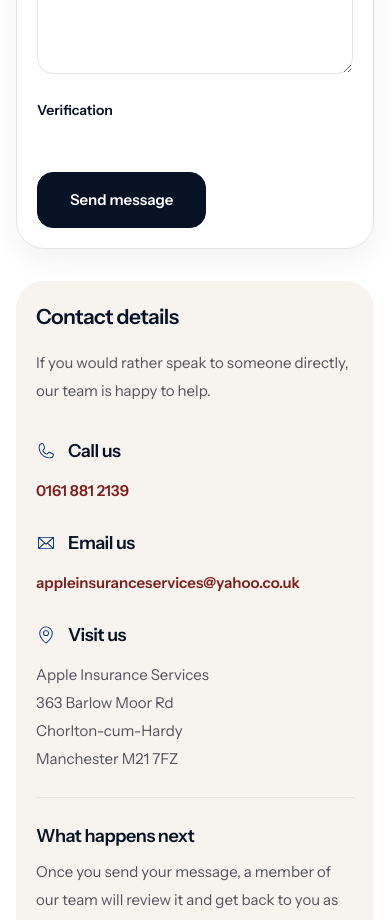
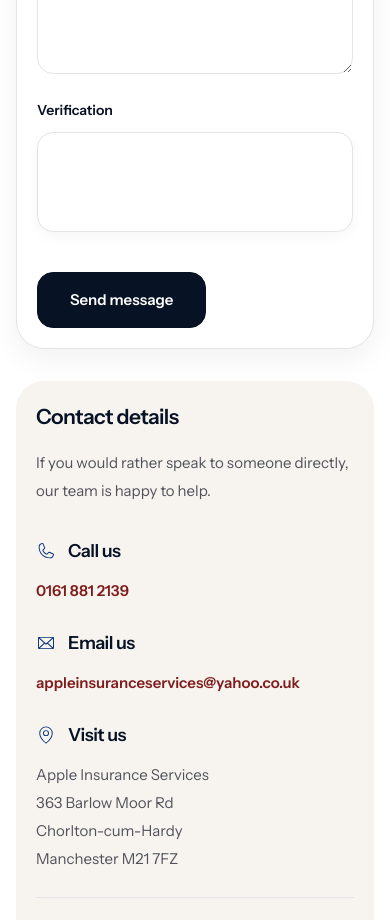
Before and after one commit to aneesa-22/Apple-insurance, a Next.js app: page /contact in a window 390 px wide. Shown: the part 1120-2040 px from the top of the page. Built offline with nearby package versions, Linux system fonts and the light colour scheme; no server answers.

Commit message:
turnstile on mobile

```diff
--- a/app/components/forms/TurnstileWidget.tsx
+++ b/app/components/forms/TurnstileWidget.tsx
@@ -123,5 +123,10 @@
     };
   }, [enabled]);
 
-  return <div ref={containerRef} className={className} />;
+  return (
+    <div
+      ref={containerRef}
+      className={`min-h-[74px] w-full rounded-2xl bg-white ${className}`}
+    />
+  );
 }
--- a/app/contact/page.tsx
+++ b/app/contact/page.tsx
@@ -425,6 +425,7 @@
                   <p className="mb-3 text-sm font-semibold text-[#081225]">
                     Verification
                   </p>
+  <div className="overflow-hidden rounded-2xl border border-zinc-200 bg-white p-3 shadow-[0_4px_14px_rgba(8,18,37,0.04)]">
 
                   <TurnstileWidget
                     enabled={true}
@@ -436,6 +437,7 @@
                     onError={() => setTurnstileToken("")}
                   />
                 </div>
+              </div>
               </div>
 
               <div className="mt-10 space-y-4">
--- a/app/quotes/home/page.tsx
+++ b/app/quotes/home/page.tsx
@@ -647,6 +647,8 @@
                             Verification
                           </p>
 
+  <div className="overflow-hidden rounded-2xl border border-zinc-200 bg-white p-3 shadow-[0_4px_14px_rgba(8,18,37,0.04)]">
+
                           <TurnstileWidget
                             enabled={step === 2}
                             onVerify={(token) => {
@@ -657,7 +659,7 @@
                             onError={() => setTurnstileToken("")}
                           />
                         </div>
-
+</div>
                 <div className="mt-10 space-y-4">
                   {submitError && (
                     <div className="rounded-2xl border border-[#7f1d1d]/20 bg-[#fdf1f1] px-5 py-4">
--- a/app/quotes/landlord/page.tsx
+++ b/app/quotes/landlord/page.tsx
@@ -1282,6 +1282,7 @@
                     <p className="mb-3 text-sm font-semibold text-[#081225]">
                       Verification
                     </p>
+  <div className="overflow-hidden rounded-2xl border border-zinc-200 bg-white p-3 shadow-[0_4px_14px_rgba(8,18,37,0.04)]">
 
                     <TurnstileWidget
                       enabled={step === 3}
@@ -1294,7 +1295,7 @@
                     />
                   </div>
                 </div>
-
+</div>
                 <div className="mt-10 space-y-4">
                   <ErrorBox />
 
--- a/app/quotes/motor/page.tsx
+++ b/app/quotes/motor/page.tsx
@@ -1287,6 +1287,7 @@
                     <p className="mb-3 text-sm font-semibold text-[#081225]">
                       Verification
                     </p>
+  <div className="overflow-hidden rounded-2xl border border-zinc-200 bg-white p-3 shadow-[0_4px_14px_rgba(8,18,37,0.04)]">
 
                     <TurnstileWidget
                       enabled={step === 4}
@@ -1299,7 +1300,7 @@
                     />
                   </div>
                 </div>
-
+</div>
                 <div className="mt-10 space-y-4">
                   <ErrorBox />
 
--- a/app/quotes/taxi/page.tsx
+++ b/app/quotes/taxi/page.tsx
@@ -555,6 +555,7 @@
     <p className="mb-3 text-sm font-semibold text-[#081225]">
       Verification
     </p>
+  <div className="overflow-hidden rounded-2xl border border-zinc-200 bg-white p-3 shadow-[0_4px_14px_rgba(8,18,37,0.04)]">
 
     <TurnstileWidget
       enabled={step === 2}
@@ -565,6 +566,7 @@
       onExpire={() => setTurnstileToken("")}
       onError={() => setTurnstileToken("")}
     />
+  </div>
   </div>
 
   {submitSuccess ? (
```
